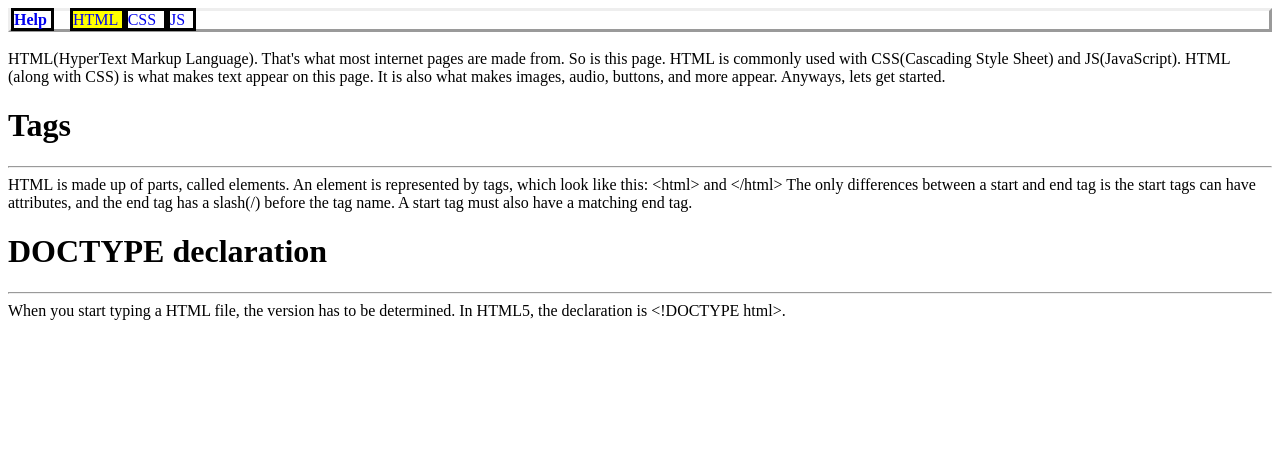
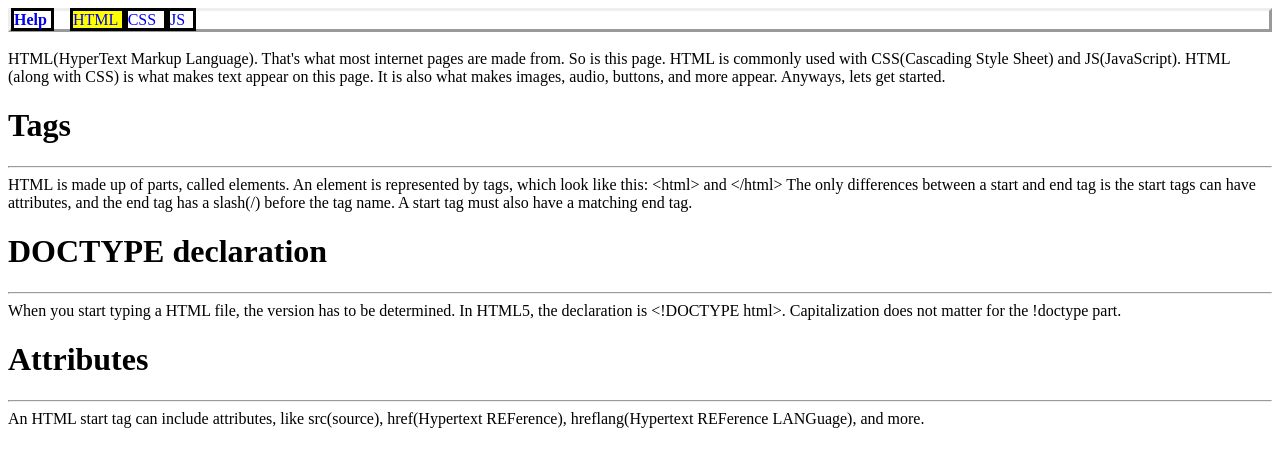
Before and after one commit to justin226/help, a plain HTML site: page html.html in a window 1280 px wide. Drawn offline with Linux system fonts and the light colour scheme.

Commit message:
Update html.html

```diff
--- a/html.html
+++ b/html.html
@@ -43,6 +43,12 @@
       <h1>DOCTYPE declaration</h1>
       <hr>
       When you start typing a HTML file, the version has to be determined. In HTML5, the declaration is &lt;!DOCTYPE html&gt;.
+      Capitalization does not matter for the !doctype part.
+    </span>
+    <span>
+      <h1>Attributes</h1>
+      <hr>
+      An HTML start tag can include attributes, like src(source), href(Hypertext REFerence), hreflang(Hypertext REFerence LANGuage), and more.
     </span>
   </body>
 </html>
```
